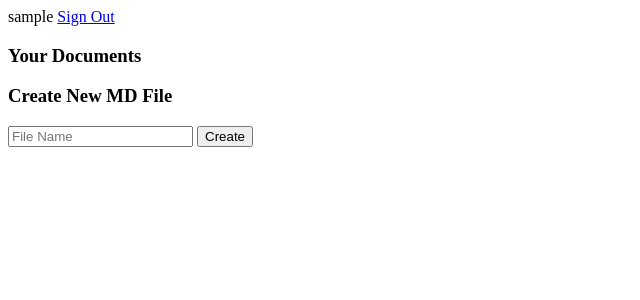
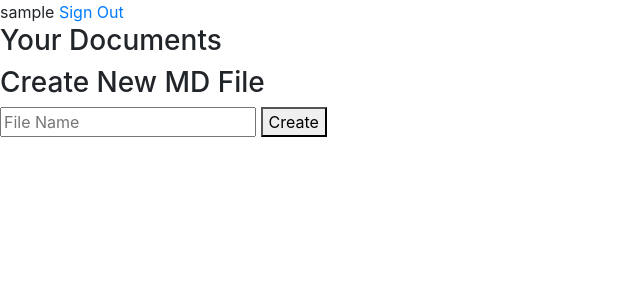
Before and after one commit to Magni0/AllInOneMD, a Flask app: page /document/index in a window 1280 px wide. Shown: the top 300 px of the page, without its empty margins (0-640 px from the left). Run offline with Flask 2, Linux system fonts and the light colour scheme; the visitor is signed in with stand-in values (Sample User, id 1); data comes from the database, SQL or seed files in the repository; data that the repository does not hold is empty; parts of the project's set-up code (start-up, migrations or seed data) failed here and were passed over; some libraries are stand-ins or nearby versions.

Commit message:
implemented bootstrap dependencies to layout.html

```diff
--- a/src/templates/layout.html
+++ b/src/templates/layout.html
@@ -1,9 +1,14 @@
 <!DOCTYPE html>
 <html lang="en">
     <head>
+        <!-- Required meta tags -->
         <meta charset="UTF-8">
         <meta http-equiv="X-UA-Compatible" content="IE=edge">
-        <meta name="viewport" content="width=device-width, initial-scale=1.0">
+        <meta name="viewport" content="width=device-width, initial-scale=1, shrink-to-fit=no">
+
+        <!-- Bootstrap CSS -->
+        <link rel="stylesheet" href="https://stackpath.bootstrapcdn.com/bootstrap/4.3.1/css/bootstrap.min.css" integrity="sha384-ggOyR0iXCbMQv3Xipma34MD+dH/1fQ784/j6cY/iJTQUOhcWr7x9JvoRxT2MZw1T" crossorigin="anonymous">
+
         <title>All In One MarkDown</title>
     </head>
 
@@ -22,5 +27,9 @@
 
             {% endblock %}
         </div>
+
+        <script src="https://code.jquery.com/jquery-3.3.1.slim.min.js" integrity="sha384-q8i/X+965DzO0rT7abK41JStQIAqVgRVzpbzo5smXKp4YfRvH+8abtTE1Pi6jizo" crossorigin="anonymous"></script>
+        <script src="https://cdnjs.cloudflare.com/ajax/libs/popper.js/1.14.7/umd/popper.min.js" integrity="sha384-UO2eT0CpHqdSJQ6hJty5KVphtPhzWj9WO1clHTMGa3JDZwrnQq4sF86dIHNDz0W1" crossorigin="anonymous"></script>
+        <script src="https://stackpath.bootstrapcdn.com/bootstrap/4.3.1/js/bootstrap.min.js" integrity="sha384-JjSmVgyd0p3pXB1rRibZUAYoIIy6OrQ6VrjIEaFf/nJGzIxFDsf4x0xIM+B07jRM" crossorigin="anonymous"></script>
     </body>
 </html>
```
Also changed, not shown: 1 other file.
